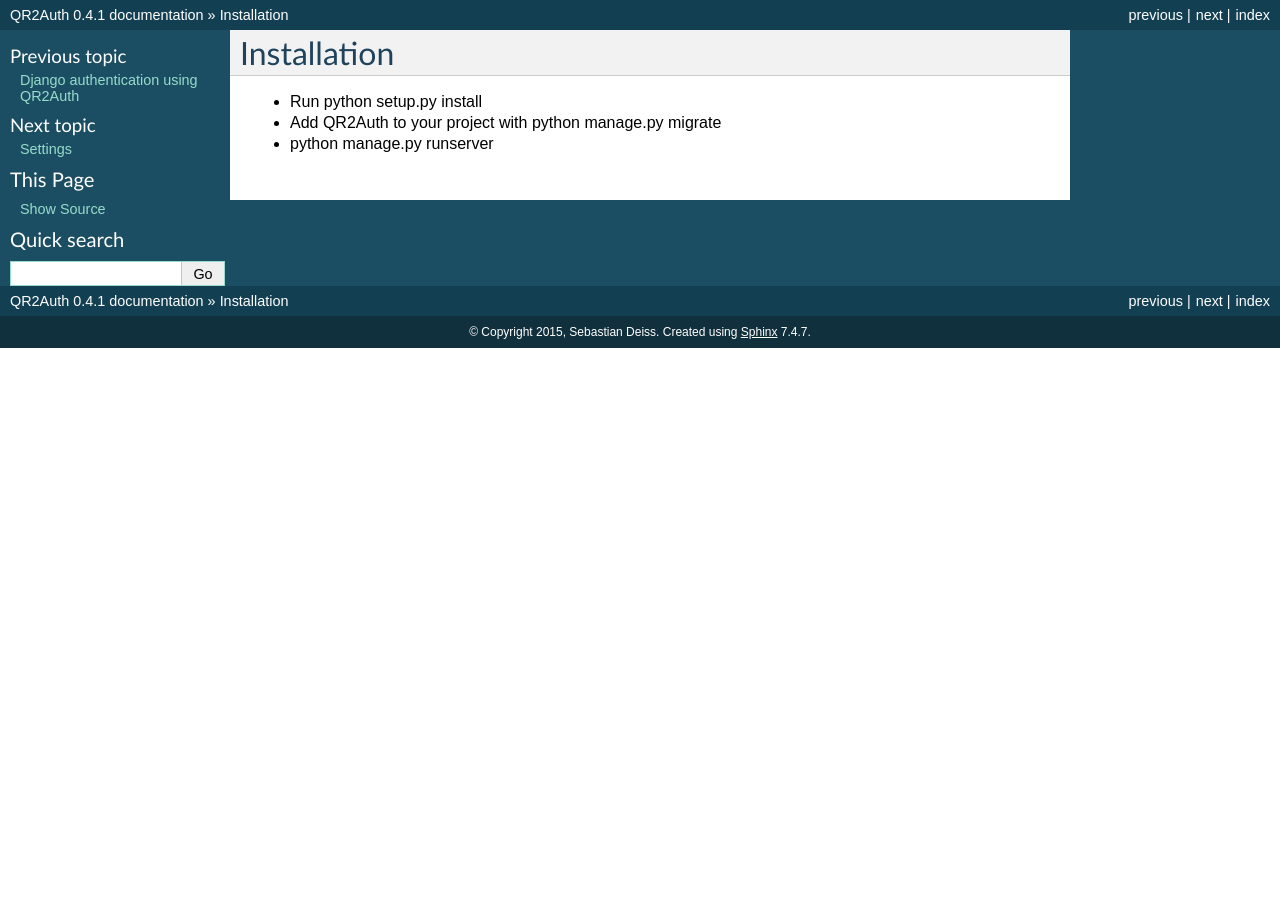
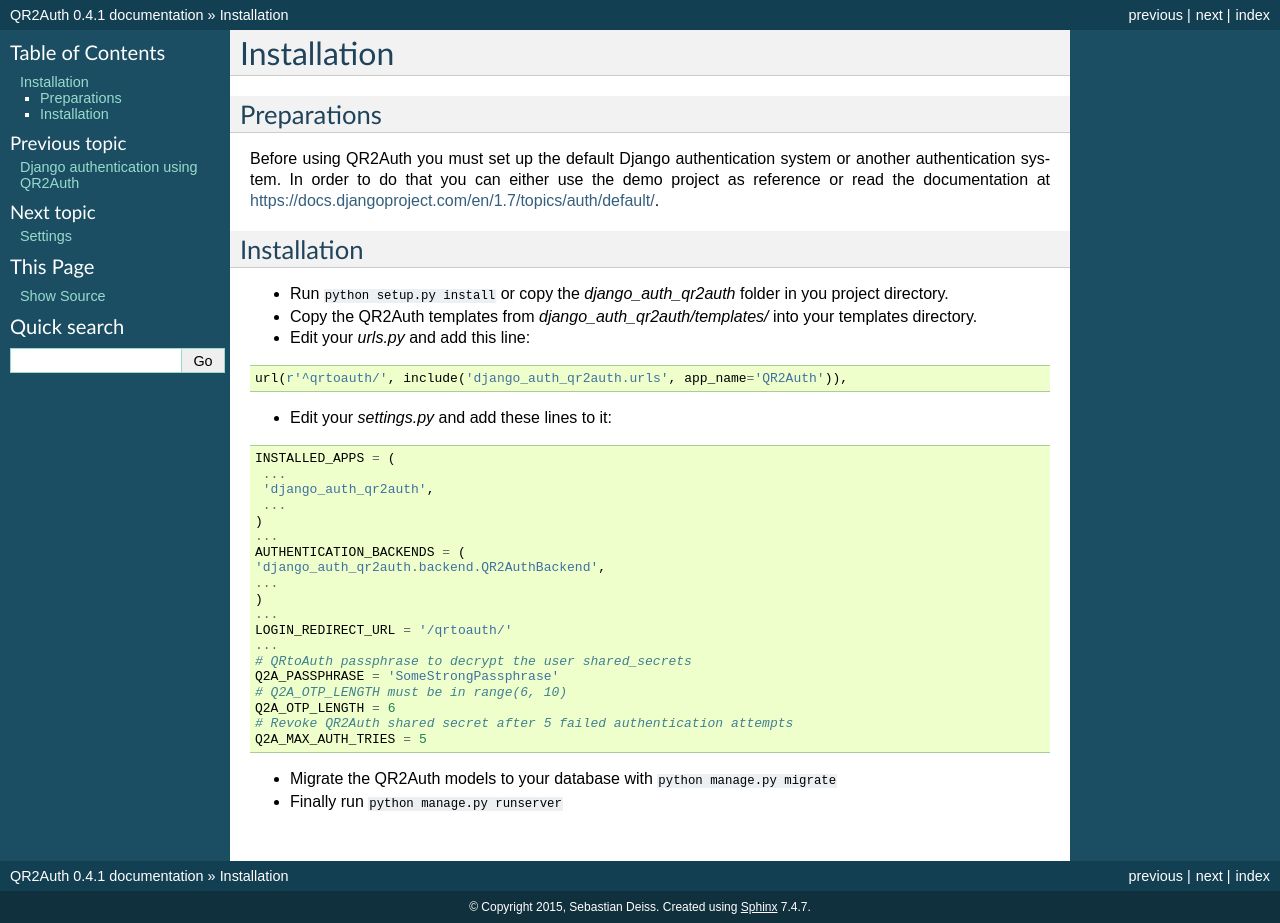
Before and after one commit to SebastianDeiss/django-auth-qr2auth, a Sphinx documentation site: the page built from docs/source/install.rst, in a window 1280 px wide. Built offline with Sphinx 7.4.7, drawn with Linux system fonts in a browser that asks for light colours; before the commit the page ends 900 px from its top, so only the background shows below that.

Commit message:
Improve project documentation

```diff
--- a/docs/source/index.rst
+++ b/docs/source/index.rst
@@ -9,7 +9,7 @@
 This is a Django authentication module and backend that implements QR2Auth authentication.
 QR2Auth is a user friendly challenge response authentication with QR codes. It requires an
 app for your mobile device that scans the QR code and then processes the challenge from the
-QR code. The app then returns a unique one-time password which you have to enter at the website
+QR code. The app then returns a unique one-time password which has to be entered at the website
 you want to authenticate against.
 
 
--- a/docs/source/install.rst
+++ b/docs/source/install.rst
@@ -1,6 +1,50 @@
+============
 Installation
 ============
 
-* Run python setup.py install
-* Add QR2Auth to your project with python manage.py migrate
-* python manage.py runserver
+
+Preparations
+============
+Before using QR2Auth you must set up the default Django authentication system or another authentication system.
+In order to do that you can either use the demo project as reference or read the
+documentation at https://docs.djangoproject.com/en/1.7/topics/auth/default/.
+
+
+Installation
+============
+* Run ``python setup.py install`` or copy the `django_auth_qr2auth` folder in you project directory.
+* Copy the QR2Auth templates from `django_auth_qr2auth/templates/` into your templates directory.
+* Edit your `urls.py` and add this line:
+
+.. code-block:: python
+
+   url(r'^qrtoauth/', include('django_auth_qr2auth.urls', app_name='QR2Auth')),
+
+
+* Edit your `settings.py` and add these lines to it:
+
+.. code-block:: python
+
+   INSTALLED_APPS = (
+    ...
+    'django_auth_qr2auth',
+    ...
+   )
+   ...
+   AUTHENTICATION_BACKENDS = (
+   'django_auth_qr2auth.backend.QR2AuthBackend',
+   ...
+   )
+   ...
+   LOGIN_REDIRECT_URL = '/qrtoauth/'
+   ...
+   # QRtoAuth passphrase to decrypt the user shared_secrets
+   Q2A_PASSPHRASE = 'SomeStrongPassphrase'
+   # Q2A_OTP_LENGTH must be in range(6, 10)
+   Q2A_OTP_LENGTH = 6
+   # Revoke QR2Auth shared secret after 5 failed authentication attempts
+   Q2A_MAX_AUTH_TRIES = 5
+
+
+* Migrate the QR2Auth models to your database with ``python manage.py migrate``
+* Finally run ``python manage.py runserver``
--- a/docs/source/settings.rst
+++ b/docs/source/settings.rst
@@ -16,7 +16,7 @@
 * Add :mod:`django_auth_qr2auth` to your `INSTALLED_APPS`...
 * Add ``django_auth_qr2auth.backend.QR2AuthBackend`` to the top of your ``AUTHENTICATION_BACKENDS``...
 * Save a passphrase for encryption of the user keys in ``Q2A_PASSPHRASE`` in your settings.
-* Set ``Q2A_MAX_AUTH_TRIES`` in your settings to define how often authentication can fail until the shared secret get's revoked.
+* Set ``Q2A_MAX_AUTH_TRIES`` in your settings to define how often authentication can fail until the shared secret gets revoked.
 * Set ``LOGIN_REDIRECT_URL`` to ``django_auth_qr2auth.views.index``
 * Set ``LOGIN_URL`` to ``django_auth_qr2auth.views.auth``
 * Set ``LOGOUT_URL`` to ``django.contrib.auth.views.logout``
```
